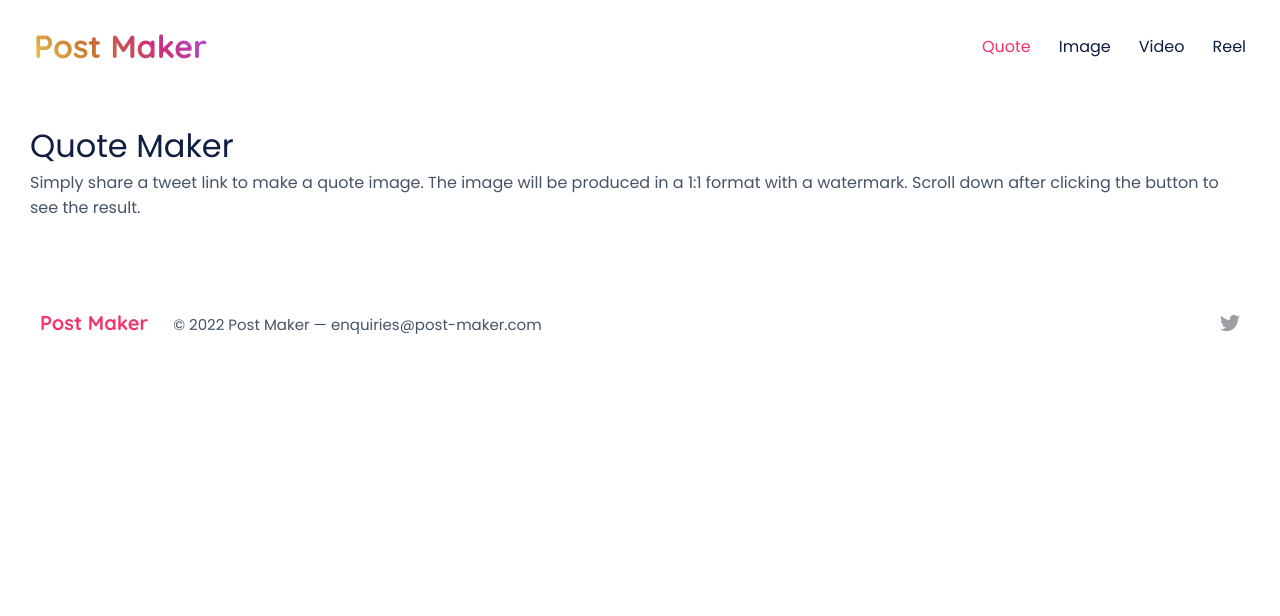
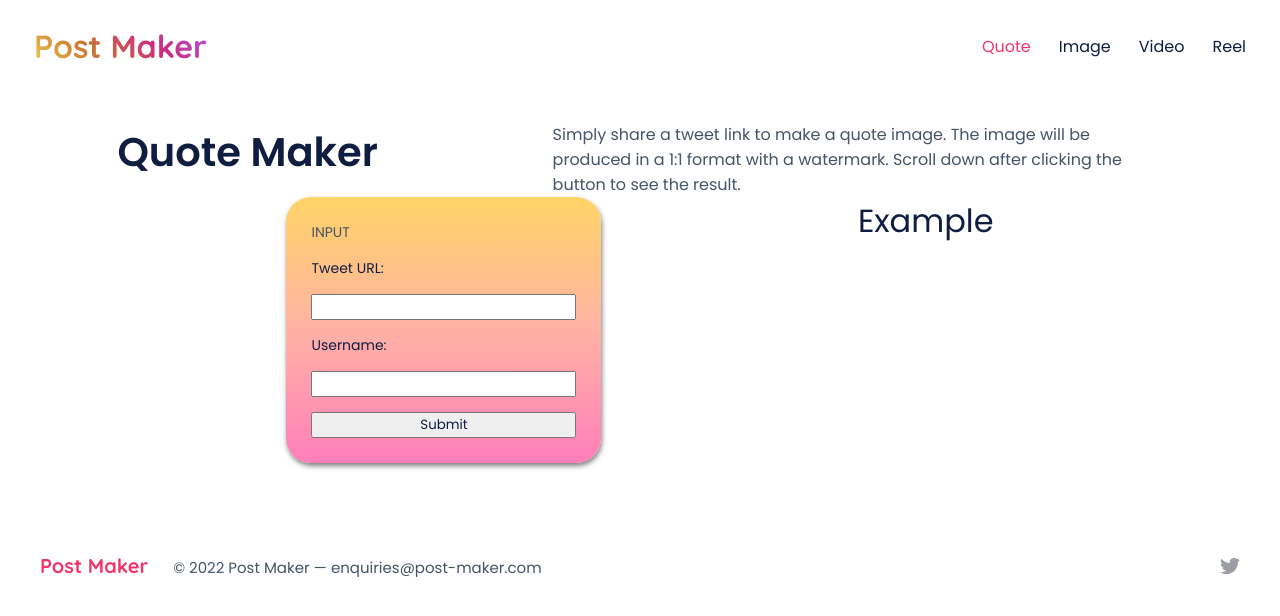
Before and after one commit to sb-haz/post-maker-frontend, a React (Create React App) app: page /quote in a window 1280 px wide. Shown: the top 616 px of the page. Built offline with nearby package versions, Linux system fonts and the light colour scheme.

Commit message:
add forms

```diff
--- a/src/App.css
+++ b/src/App.css
@@ -322,6 +322,52 @@ a:hover {
     filter: invert(74%) sepia(14%) saturate(162%) hue-rotate(172deg) brightness(98%) contrast(82%);
 }
 
+/* quote page */
+.quote-tool .text {
+    display: flex;
+    flex-direction: row;
+    flex-wrap: wrap;
+    justify-content: space-around;
+}
+
+.quote-tool .text h1 {
+    font-size: 40px;
+    font-weight: 600;
+}
+
+.quote-tool .text p {
+    width: 50%;
+}
+
+.quote-tool .card-wrapper {
+    display: flex;
+    flex-wrap: wrap;
+    flex-direction: row;
+    justify-content: space-evenly;
+}
+
+.quote-tool .form-card {
+    display: flex;
+    flex-wrap: wrap;
+    flex-direction: column;
+    gap: 15px;
+
+    font-size: 14px;
+
+    box-shadow: 1px 3px 5px rgba(0, 0, 0, 0.5);
+    border-radius: 25px;
+    background: linear-gradient(180deg, #ffd466, #ffb2a5, #ff7eba);
+
+    padding: 25px;
+
+}
+
+.quote-tool .form-card .form {
+    display: flex;
+    flex-direction: column;
+    gap: 15px;
+}
+
 /* footer */
 .footer {
     display: flex;
--- a/src/QuoteTool.js
+++ b/src/QuoteTool.js
@@ -3,8 +3,25 @@ import React from 'react';
 const QuoteTool = () => {
     return (
         <div className="content quote-tool">
-            <h1>Quote Maker</h1>
-            <p>Simply share a tweet link to make a quote image. The image will be produced in a 1:1 format with a watermark. Scroll down after clicking the button to see the result.</p>
+            <div className="text">
+                <h1>Quote Maker</h1>
+                <p>Simply share a tweet link to make a quote image. The image will be produced in a 1:1 format with a watermark. Scroll down after clicking the button to see the result.</p>
+            </div>
+            <div className="card-wrapper">
+                <div className="form-card">
+                    <p>INPUT</p>
+                    <form className="form">
+                        <label>Tweet URL:</label>
+                        <input type="text" name="name" />
+                        <label>Username:</label>
+                        <input type="text" name="name" />
+                        <input type="submit" value="Submit" />
+                    </form>
+                </div>
+                <div className="render-card">
+                    <h1>Example</h1>
+                </div>
+            </div>
         </div>
     );
 };
```
